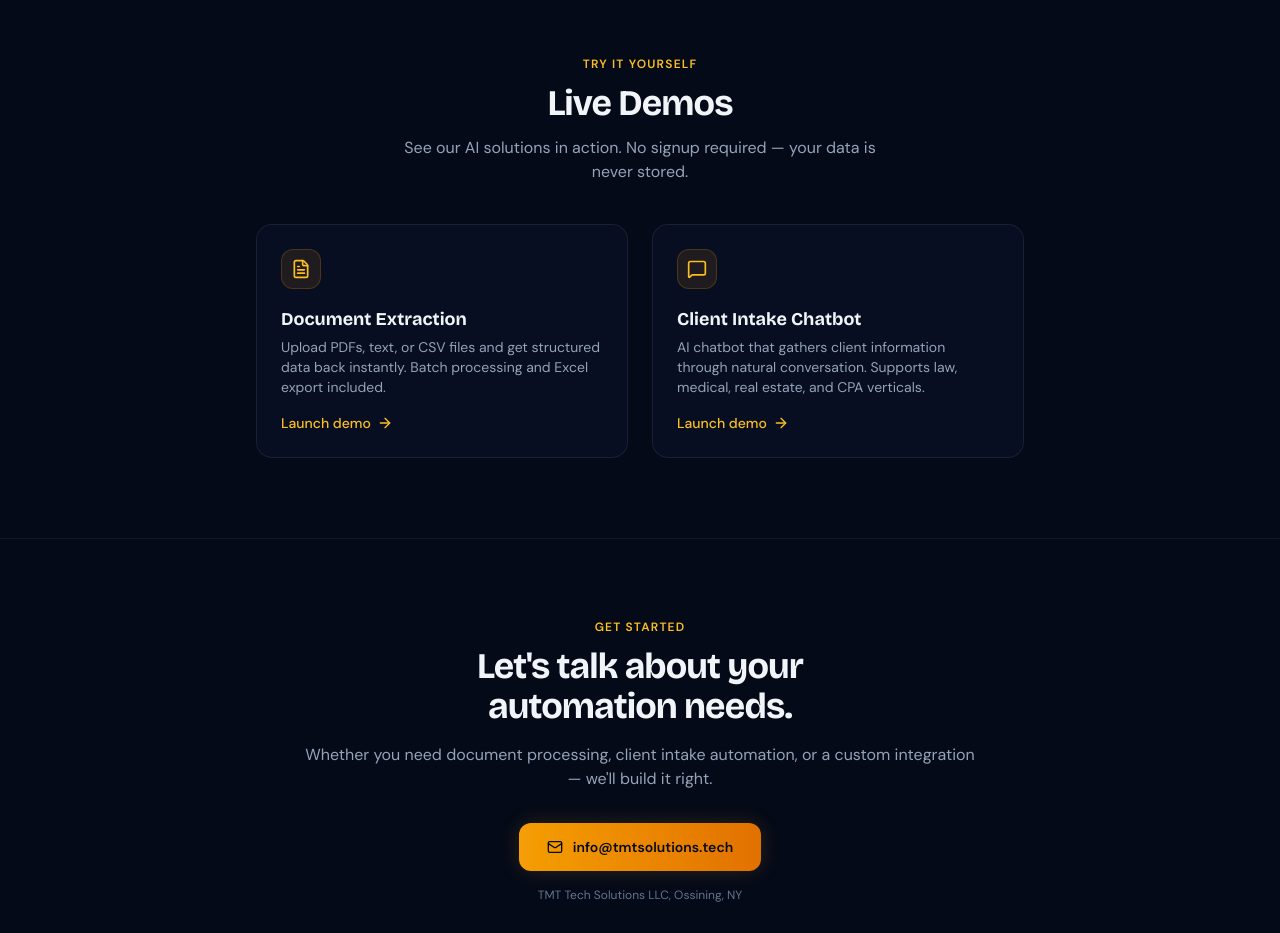
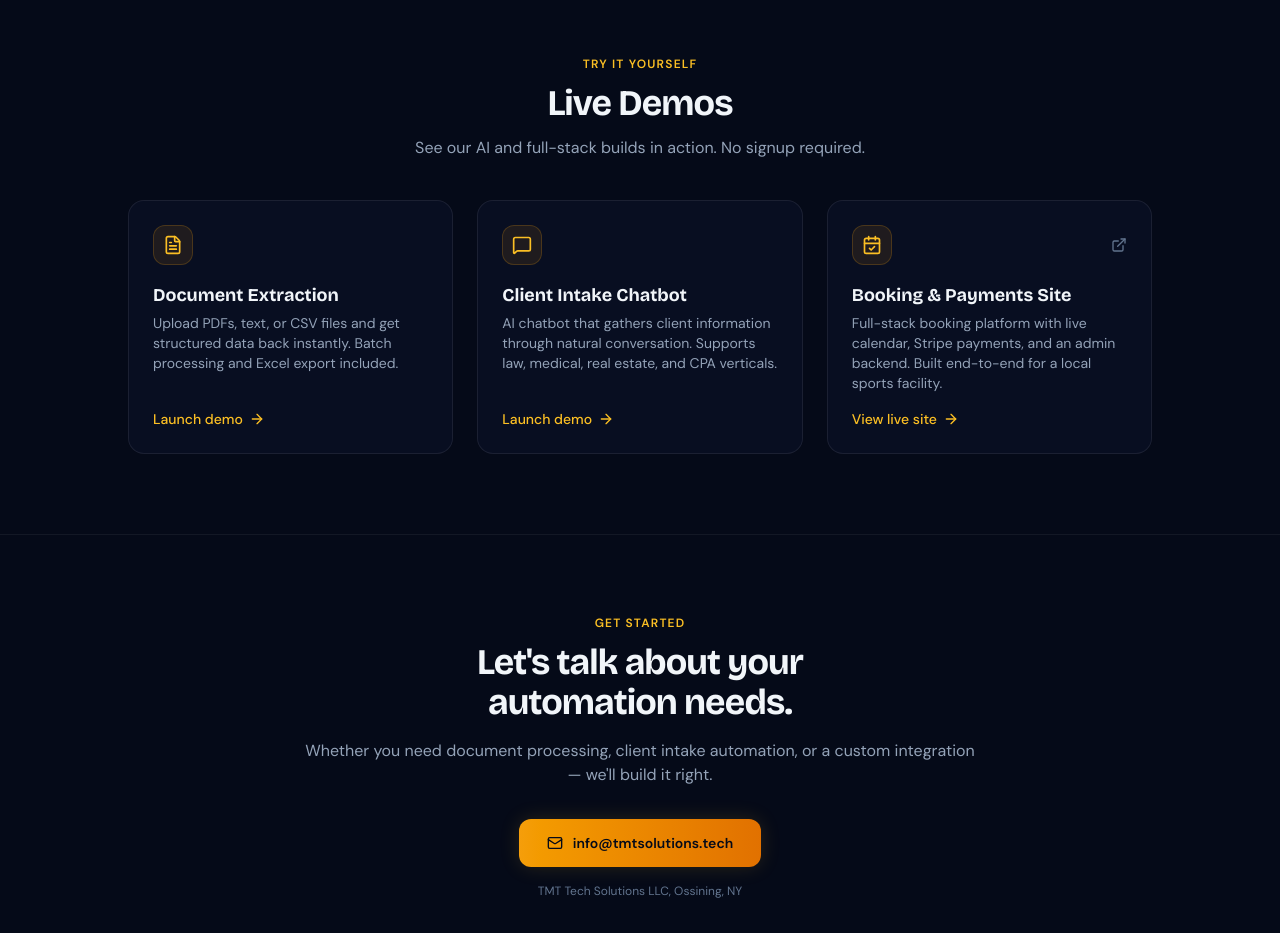
Before and after one commit to tmtsolutions23/TMT-Data-Exctractor-Demo, a Next.js app: page / in a window 1280 px wide. Shown: the part 2640-3573 px from the top of the page. Built offline with nearby package versions, Linux system fonts and the light colour scheme.

Commit message:
feat: add booking & payments site demo to live demos section
Add dafonte-booking.vercel.app as a third live demo card showcasing the
full-stack booking platform with calendar, Stripe payments, and admin
backend. Expand demos grid to 3 columns on large screens.

```diff
--- a/src/app/page.tsx
+++ b/src/app/page.tsx
@@ -11,6 +11,7 @@ import {
   BookOpen,
   ExternalLink,
   RefreshCw,
+  CalendarCheck,
 } from "lucide-react";
 import Header from "@/components/Header";
 import Footer from "@/components/Footer";
@@ -313,11 +314,10 @@ export default function LandingPage() {
                 Live Demos
               </h3>
               <p className="text-slate-400 max-w-lg mx-auto">
-                See our AI solutions in action. No signup required — your data
-                is never stored.
+                See our AI and full-stack builds in action. No signup required.
               </p>
             </div>
-            <div className="grid sm:grid-cols-2 gap-4 sm:gap-6 max-w-3xl mx-auto">
+            <div className="grid sm:grid-cols-2 lg:grid-cols-3 gap-4 sm:gap-6 max-w-5xl mx-auto">
               <Link
                 href="/extract"
                 className="group flex flex-col rounded-2xl border border-white/[0.08] bg-navy-900/60 p-6 hover:border-amber-500/30 hover:bg-amber-500/[0.03] transition-all"
@@ -363,6 +363,34 @@ export default function LandingPage() {
                   <ArrowRight className="w-4 h-4 group-hover:translate-x-0.5 transition-transform" />
                 </span>
               </Link>
+              <a
+                href="https://dafonte-booking.vercel.app/"
+                target="_blank"
+                rel="noopener noreferrer"
+                className="group flex flex-col rounded-2xl border border-white/[0.08] bg-navy-900/60 p-6 hover:border-amber-500/30 hover:bg-amber-500/[0.03] transition-all"
+              >
+                <div className="flex items-center justify-between mb-4">
+                  <div className="w-10 h-10 rounded-xl bg-amber-500/10 border border-amber-500/20 flex items-center justify-center">
+                    <CalendarCheck className="w-5 h-5 text-amber-400" />
+                  </div>
+                  <ExternalLink className="w-4 h-4 text-slate-500 group-hover:text-amber-400 transition-colors" />
+                </div>
+                <h4
+                  className="text-lg font-bold mb-1"
+                  style={{ fontFamily: "var(--font-display)" }}
+                >
+                  Booking & Payments Site
+                </h4>
+                <p className="text-sm text-slate-400 mb-4 flex-1">
+                  Full-stack booking platform with live calendar, Stripe
+                  payments, and an admin backend. Built end-to-end for a local
+                  sports facility.
+                </p>
+                <span className="inline-flex items-center gap-1.5 text-sm font-medium text-amber-400 group-hover:text-amber-300 transition-colors">
+                  View live site
+                  <ArrowRight className="w-4 h-4 group-hover:translate-x-0.5 transition-transform" />
+                </span>
+              </a>
             </div>
           </div>
         </section>
```
